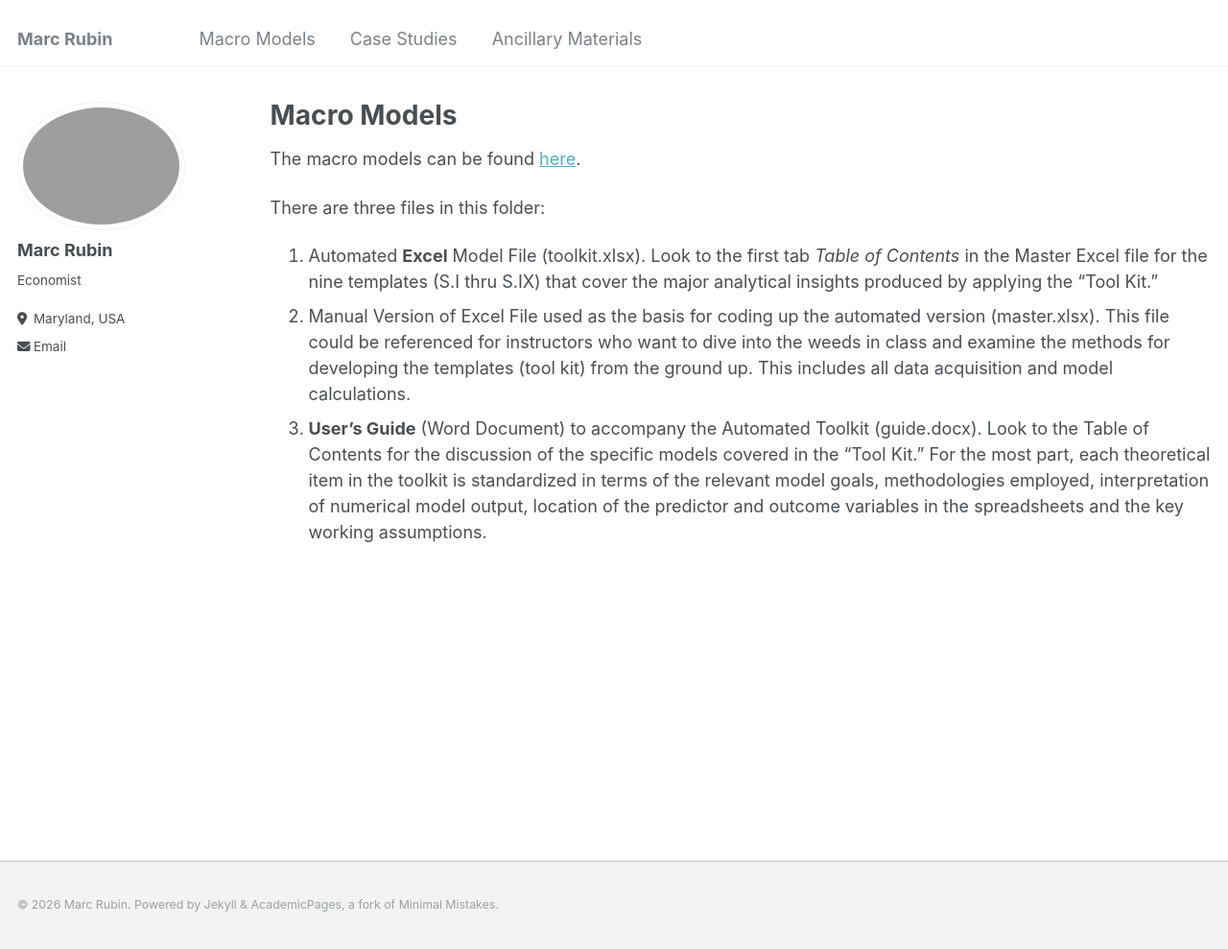
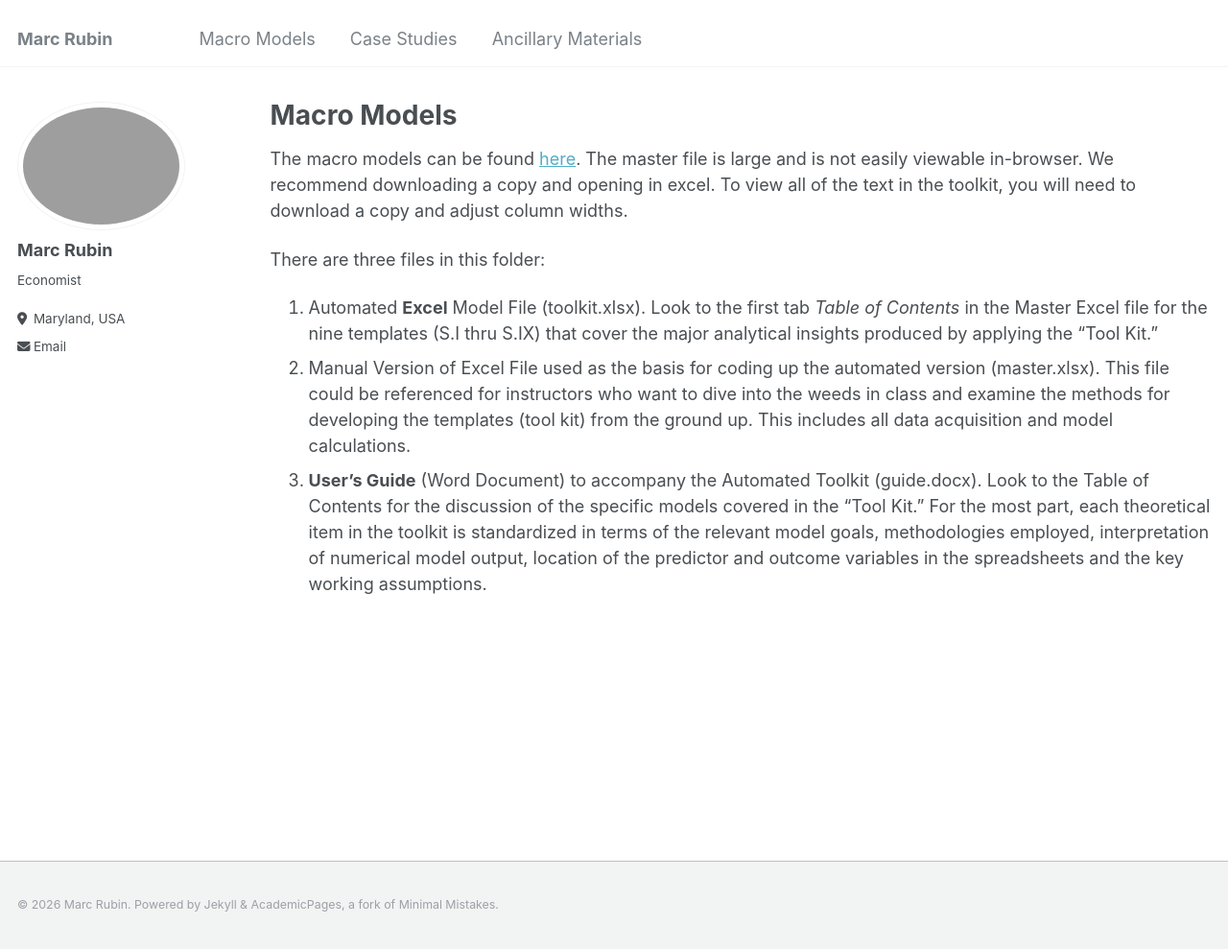
Before and after one commit to marc-rubin/marc-rubin.github.io, a Jekyll site: the page built from _pages/models.html, in a window 1280 px wide and 989 px high. Shown: the whole window at 96% size. Built offline with Jekyll 4.4.1, drawn with Linux system fonts in a browser that asks for light colours.

Commit message:
Update models.html
Added text to model page on viewing toolkit.xlsx and master.xlsx.

```diff
--- a/_pages/models.html
+++ b/_pages/models.html
@@ -5,7 +5,7 @@ permalink: /models/
 author_profile: true
 ---
 
-<p>The macro models can be found <a href="https://drive.google.com/drive/folders/1OKmoON8NYG0jRjJSzBZI0On1efZ8Amcb?usp=drive_link" target="_blank">here</a>.</p>
+<p>The macro models can be found <a href="https://drive.google.com/drive/folders/1OKmoON8NYG0jRjJSzBZI0On1efZ8Amcb?usp=drive_link" target="_blank">here</a>. The master file is large and is not easily viewable in-browser. We recommend downloading a copy and opening in excel. To view all of the text in the toolkit, you will need to download a copy and adjust column widths.</p>
 
 <p>There are three files in this folder:
 <ol>
```
